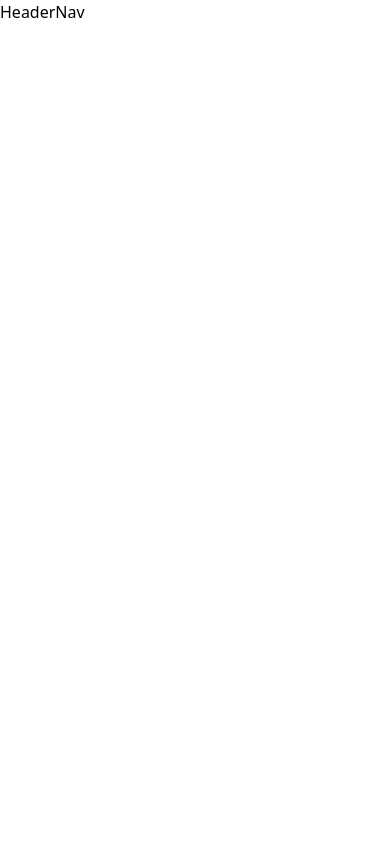
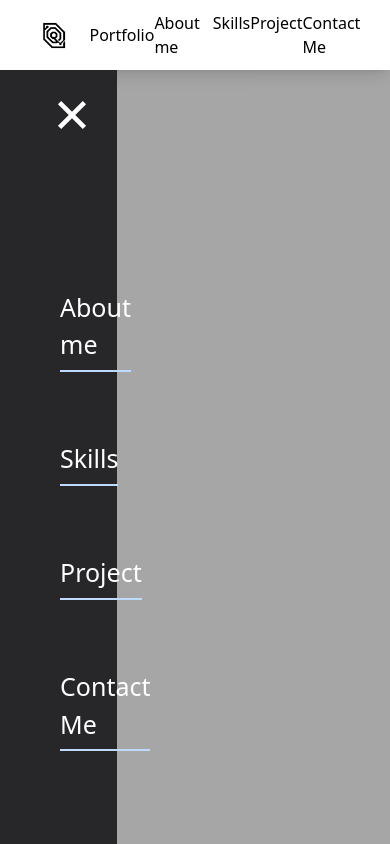
Before and after one commit to Omarespo-dev/portfolio-web, a React (Vite) app: page / in a window 390 px wide. Built offline with nearby package versions, Linux system fonts and the light colour scheme.

Commit message:
aggiunta di layout per header e mobile ora aggiungere logica di navbar resposive

```diff
--- /dev/null
+++ b/data/HeaderNavContent.js
@@ -0,0 +1,21 @@
+
+const NavContent = [
+    {
+        id: 1,
+        title: "About me",
+    },
+    {
+        id: 2,
+        title: "Skills",
+    },
+    {
+        id: 3,
+        title: "Project",
+    },
+    {
+        id: 4,
+        title: "Contact Me",
+    },
+]
+
+export default NavContent
--- a/package.json
+++ b/package.json
@@ -13,6 +13,7 @@
     "@tailwindcss/vite": "^4.1.11",
     "react": "^19.1.0",
     "react-dom": "^19.1.0",
+    "react-icons": "^5.5.0",
     "react-router-dom": "^7.7.0",
     "tailwindcss": "^4.1.11"
   },
--- a/src/components/Layouts/Header/HeaderNav.jsx
+++ b/src/components/Layouts/Header/HeaderNav.jsx
@@ -1,7 +1,29 @@
 
+//importo dati Per NavBar
+import NavContent from "../../../../data/HeaderNavContent"
+
+//importo icona Burger
+import { RxHamburgerMenu } from "react-icons/rx"
 
 export default function HeaderNav() {
-  return (
-    <div>HeaderNav</div>
-  )
+    return (
+        <div className=" flex justify-center shadow-lg/10">
+            <div className=" w-[90%] flex justify-center items-center">
+
+                {/* img  */}
+                <img src="/img/Logo(2).png" alt="" className="w-[70px]" />
+                <p>Portfolio</p>
+                {/* NavLink */}
+                <ul className="flex w-[80%] justify-evenly ">
+                    {NavContent.map(nav => (
+                        <li key={nav.id}>
+                            {nav.title}
+                        </li>
+                    ))}
+                </ul>
+                <RxHamburgerMenu className=" h-[36px] w-[40px] cursor-pointer hidden" />
+            </div>
+
+        </div>
+    )
 }
--- a/src/components/Layouts/Header/HeaderNavMobile.jsx
+++ b/src/components/Layouts/Header/HeaderNavMobile.jsx
@@ -1,7 +1,36 @@
-import React from 'react'
+
+//importo dati Per NavBar
+import NavContent from "../../../../data/HeaderNavContent"
+
+//icona closeNavBar
+import { IoCloseSharp } from "react-icons/io5";
 
 export default function HeaderNavMobile() {
-  return (
-    <div>HeaderNavMobile</div>
-  )
+    return (
+        <div>
+            {/* Overlay */}
+            <div className="bg-black/35 w-[100%] h-screen z-50 fixed"></div>
+
+            {/* Content Responsive Nav */}
+            <div className="bg-zinc-800 w-[30%] h-screen z-60 fixed">
+                <section className="flex justify-end p-[20px]">
+                    <IoCloseSharp className="text-white w-[50px] h-[50px] cursor-pointer" />
+                </section>
+
+                <div className="p-[60px]">
+                    <ul className="h-[600px] flex flex-col justify-evenly items-start">
+                        {NavContent.map(nav => (
+                            <li key={nav.id} className="text-[25px] pb-[6px] text-white
+                            border-b-2 border-b-blue-200 cursor-pointer hover:text-gray-400">
+                                {nav.title}
+                            </li>
+                        ))}
+                    </ul>
+                </div>
+            </div>
+        </div>
+
+
+
+    )
 }
--- a/src/components/Layouts/Header/HeaderWithResponsive.jsx
+++ b/src/components/Layouts/Header/HeaderWithResponsive.jsx
@@ -7,8 +7,10 @@ import HeaderNavMobile from "./HeaderNavMobile"
 export default function HeaderWithResponsive() {
     return (
         <>
-            <HeaderNav />
-            {/* <HeaderNavMobile /> */}
+            <header>
+                <HeaderNav />
+                <HeaderNavMobile />
+            </header>
         </>
     )
 }
```
Also changed, not shown: public/img/Logo(2).png (added), 1 other file (tests, documents, lock files or other folders).
